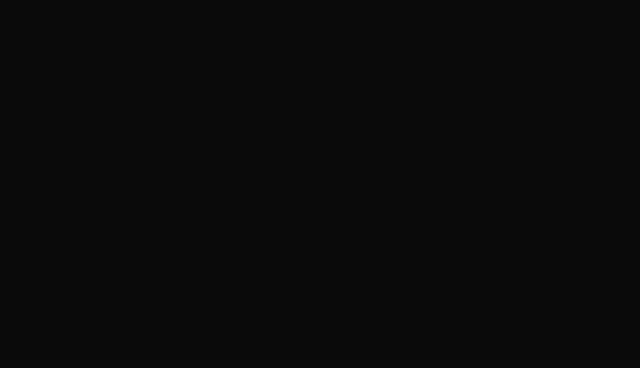
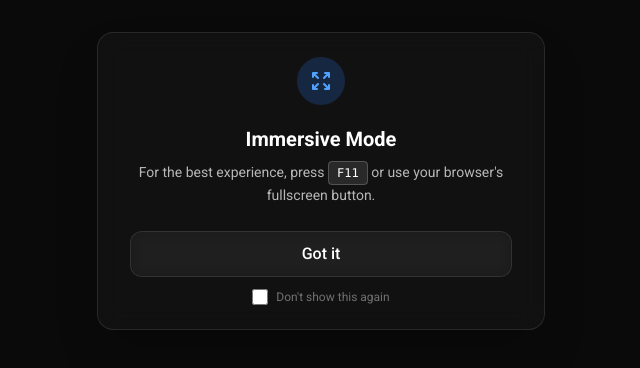
Before and after one commit to krnelpan1c/NoveauWallplayper, a React (Vite) app: page /view/1 in a window 1280 px wide. Shown: the top 368 px of the page, without its empty margins (319-959 px from the left). Built offline with nearby package versions, Linux system fonts and the light colour scheme.

Commit message:
add fullscreen prompt

```diff
--- /dev/null
+++ b/src/components/FullscreenPrompt.jsx
@@ -0,0 +1,66 @@
+import React, { useState, useEffect } from 'react';
+
+const FullscreenPrompt = ({ onDismiss }) => {
+    const [isVisible, setIsVisible] = useState(false);
+    const [dontShowAgain, setDontShowAgain] = useState(false);
+
+    useEffect(() => {
+        // Subtle entrance delay
+        const timer = setTimeout(() => setIsVisible(true), 1000);
+        return () => clearTimeout(timer);
+    }, []);
+
+    const handleDismiss = () => {
+        setIsVisible(false);
+        if (dontShowAgain) {
+            localStorage.setItem('hideFullscreenPrompt', 'true');
+        }
+        // Wait for exit animation
+        setTimeout(onDismiss, 500);
+    };
+
+    if (!isVisible && !dontShowAgain) return null;
+
+    return (
+        <div
+            className={`fixed top-8 left-1/2 -translate-x-1/2 z-50 transition-all duration-500 ease-out transform ${isVisible ? 'translate-y-0 opacity-100' : '-translate-y-12 opacity-0'
+                }`}
+        >
+            <div className="glass-card px-8 py-6 rounded-2xl flex flex-col items-center gap-4 shadow-2xl border border-white/10 max-w-md text-center">
+                <div className="w-12 h-12 rounded-full bg-blue-500/20 flex items-center justify-center mb-1">
+                    <svg className="w-6 h-6 text-blue-400" fill="none" viewBox="0 0 24 24" stroke="currentColor">
+                        <path strokeLinecap="round" strokeLinejoin="round" strokeWidth={2} d="M4 8V4m0 0h4M4 4l5 5m11-1V4m0 0h-4m4 0l-5 5M4 16v4m0 0h4m-4 0l5-5m11 5l-5-5m5 5v-4m0 4h-4" />
+                    </svg>
+                </div>
+
+                <div>
+                    <h3 className="text-xl font-bold text-white mb-2">Immersive Mode</h3>
+                    <p className="text-white/70 text-sm leading-relaxed">
+                        For the best experience, press <kbd className="px-2 py-1 bg-white/10 rounded border border-white/20 text-white font-mono text-xs">F11</kbd> or use your browser's fullscreen button.
+                    </p>
+                </div>
+
+                <div className="flex flex-col w-full gap-3 mt-2">
+                    <button
+                        onClick={handleDismiss}
+                        className="glass-button w-full py-2.5 rounded-xl font-medium text-white hover:bg-white/10 transition-colors"
+                    >
+                        Got it
+                    </button>
+
+                    <label className="flex items-center justify-center gap-2 cursor-pointer group">
+                        <input
+                            type="checkbox"
+                            checked={dontShowAgain}
+                            onChange={(e) => setDontShowAgain(e.target.checked)}
+                            className="w-4 h-4 rounded border-white/20 bg-white/5 checked:bg-blue-500 transition-colors cursor-pointer"
+                        />
+                        <span className="text-xs text-white/40 group-hover:text-white/60 transition-colors">Don't show this again</span>
+                    </label>
+                </div>
+            </div>
+        </div>
+    );
+};
+
+export default FullscreenPrompt;
--- a/src/components/UploadModal.jsx
+++ b/src/components/UploadModal.jsx
@@ -80,7 +80,7 @@ const UploadModal = ({ isOpen, onClose, onRefresh }) => {
                     <div className="px-10 py-8 flex items-center justify-between border-b border-white/5 bg-white/5">
                         <div className="space-y-1">
                             <h2 className="text-3xl font-thin text-white tracking-tight">Upload Content</h2>
-                            <p className="text-zinc-500 text-sm font-medium">Add a new digital masterpiece to your collection.</p>
+                            <p className="text-zinc-500 text-sm font-medium">Add a wallpaper to your gallery.</p>
                         </div>
                         <button
                             onClick={onClose}
@@ -98,7 +98,7 @@ const UploadModal = ({ isOpen, onClose, onRefresh }) => {
                                 type="text"
                                 value={name}
                                 onChange={(e) => setName(e.target.value)}
-                                placeholder="Enter a display name..."
+                                placeholder="Set a display name..."
                                 className="w-full bg-white/5 border border-white/10 rounded-2xl px-6 py-4 text-white placeholder-zinc-700 focus:outline-none focus:ring-2 focus:ring-blue-500/50 transition-all font-medium text-lg"
                             />
                         </div>
--- a/src/pages/PickerPage.jsx
+++ b/src/pages/PickerPage.jsx
@@ -70,8 +70,7 @@ const PickerPage = () => {
                             <div className="absolute inset-0 bg-gradient-to-r from-blue-600 to-indigo-600 opacity-0 group-hover:opacity-100 transition-opacity" />
                             <div className="relative flex items-center gap-4">
                                 <Monitor className="w-6 h-6 group-hover:animate-bounce" />
-                                <span className="font-black text-xl uppercase tracking-tighter">Enter Fullscreen</span>
-                                <Sparkles className="w-5 h-5 opacity-0 group-hover:opacity-100 transition-opacity delay-100" />
+                                <span className="font-black text-xl uppercase tracking-tighter">Play Wallpaper</span>
                             </div>
                         </button>
                     </motion.div>
--- a/src/pages/ViewerPage.jsx
+++ b/src/pages/ViewerPage.jsx
@@ -2,10 +2,12 @@ import React, { useState, useEffect } from 'react';
 import { useParams, useNavigate } from 'react-router-dom';
 import { getWallpapers } from '../lib/db';
 import Renderer from '../components/Renderer';
+import FullscreenPrompt from '../components/FullscreenPrompt';
 
 const ViewerPage = () => {
     const { id } = useParams();
     const [wallpaper, setWallpaper] = useState(null);
+    const [showPrompt, setShowPrompt] = useState(false);
     const navigate = useNavigate();
 
     useEffect(() => {
@@ -18,6 +20,12 @@ const ViewerPage = () => {
         };
         loadWallpaper();
 
+        // Check if user has dismissed the prompt before
+        const isDismissed = localStorage.getItem('hideFullscreenPrompt') === 'true';
+        if (!isDismissed) {
+            setShowPrompt(true);
+        }
+
         const handleKeyDown = (e) => {
             if (e.key === 'Escape') navigate('/');
         };
@@ -28,6 +36,7 @@ const ViewerPage = () => {
     return (
         <div className="fixed top-0 left-0 w-[100vw] h-[100vh] overflow-hidden bg-black z-0">
             <Renderer wallpaper={wallpaper} />
+            {showPrompt && <FullscreenPrompt onDismiss={() => setShowPrompt(false)} />}
         </div>
     );
 };
```
